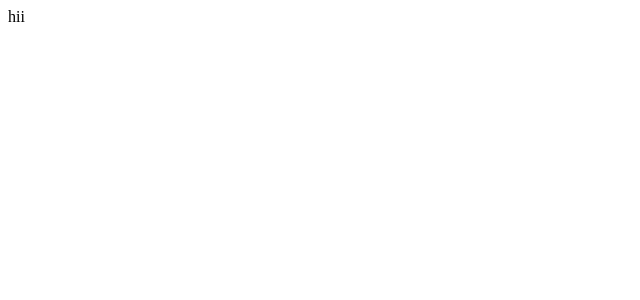
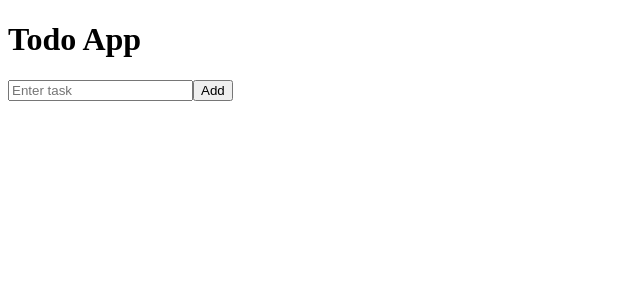
Before and after one commit to arsad-ansari/react-Todo-app, a React (Vite) app: page / in a window 1280 px wide. Shown: the top 300 px of the page, without its empty margins (0-640 px from the left). Built offline with nearby package versions, Linux system fonts and the light colour scheme.

Commit message:
Update Todo app

```diff
--- a/src/App.jsx
+++ b/src/App.jsx
@@ -1,11 +1,13 @@
-import React from 'react'
+import Todo from "./Compnents/todo";
+import "./App.css";
 
-const App = () => {
+
+function App() {
   return (
     <div>
-      hii
+      <Todo />
     </div>
-  )
+  );
 }
 
-export default App
+export default App;
--- /dev/null
+++ b/src/Compnents/todo.jsx
@@ -0,0 +1,62 @@
+
+
+import { useState } from "react";
+
+function todo() {
+  const [input, setInput] = useState("");
+  const [list, setList] = useState([]);
+  const [editId, setEditId] = useState(null);
+
+  function handleSubmit() {
+    if (input.trim() === "") return;
+
+    if (editId !== null) {
+      setList(
+        list.map((item) =>
+          item.id === editId ? { ...item, text: input } : item
+        )
+      );
+
+      setEditId(null);
+    } else {
+      setList([...list, { id: Date.now(), text: input }]);
+    }
+
+    setInput("");
+  }
+
+  function handleEdit(item) {
+    setInput(item.text);
+    setEditId(item.id);
+  }
+
+  function handleDelete(id) {
+    setList(list.filter((item) => item.id !== id));
+  }
+
+  return (
+    <div>
+      <h1>Todo App</h1>
+
+      <input
+        value={input}
+        onChange={(e) => setInput(e.target.value)}
+        placeholder="Enter task"
+      />
+
+      <button onClick={handleSubmit}>
+        {editId !== null ? "Update" : "Add"}
+      </button>
+
+      {list.map((item) => (
+        <div key={item.id}>
+          <span>{item.text}</span>
+          <button onClick={() => handleEdit(item)}>Edit</button>
+          <button onClick={() => handleDelete(item.id)}>Delete</button>
+        </div>
+      ))}
+    </div>
+  );
+}
+
+export default todo;
```
Also changed, not shown: src/Compnents/cunter.jsx (deleted, +0 -11 lines).
